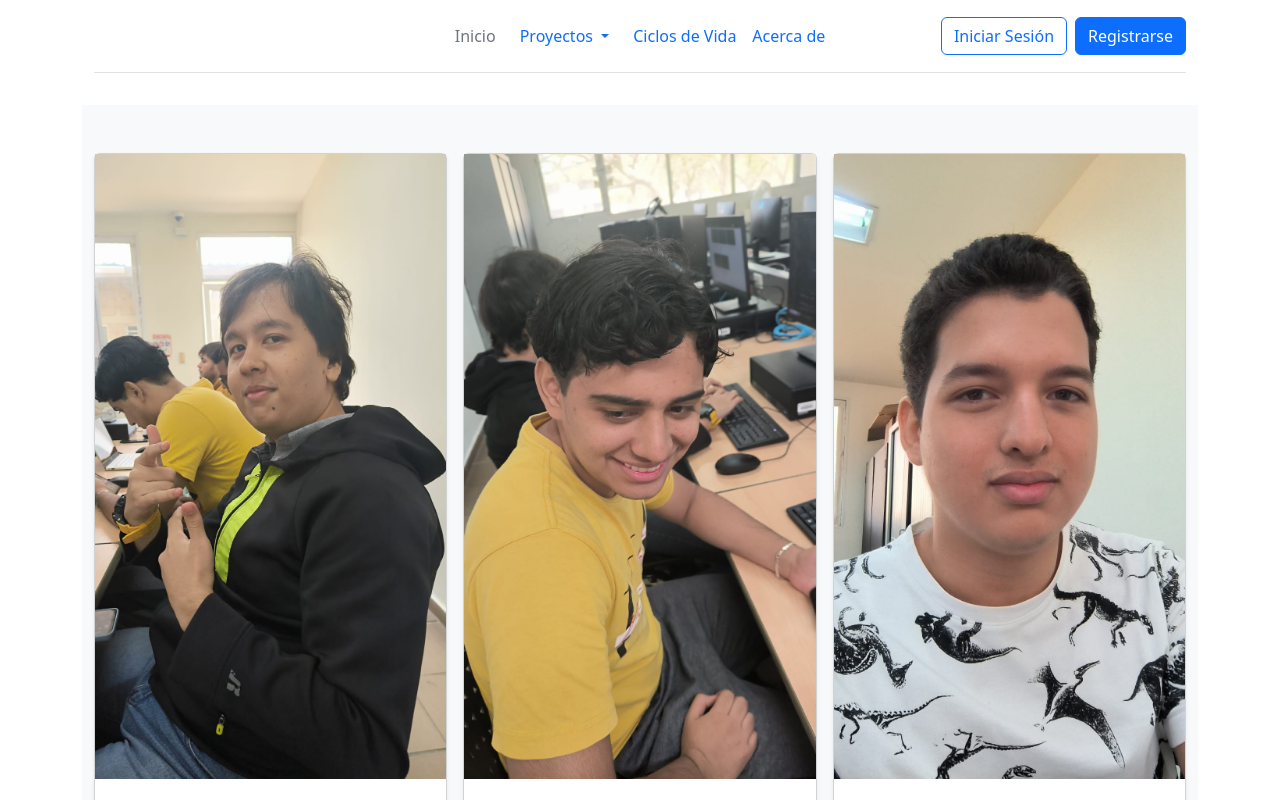
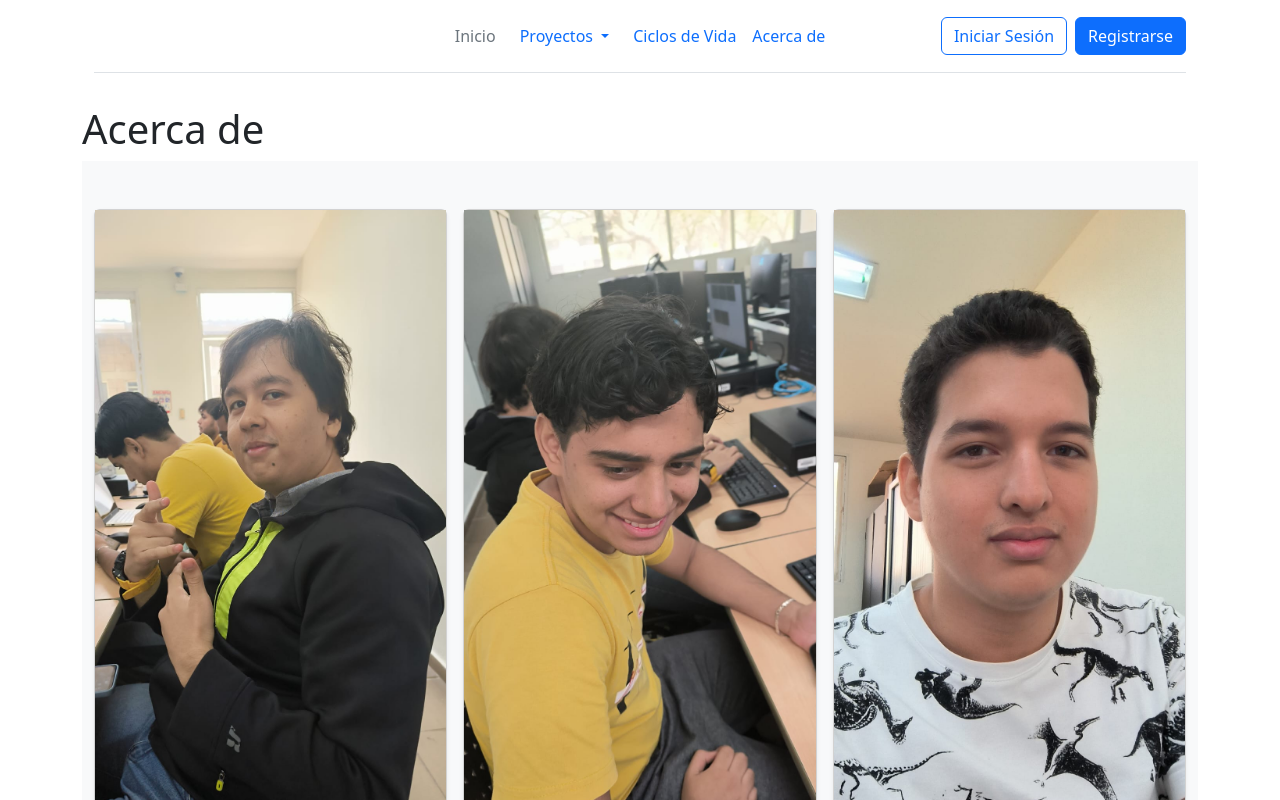
Before and after one commit to jdrioisaza/proyecto01, an Angular app: page /about in a window 1280 px wide. Shown: the top 800 px of the page. Built offline with nearby package versions, Linux system fonts and the light colour scheme.

Commit message:
h1 include

```diff
--- a/src/app/componentes/acerca-de/acerca-de.component.html
+++ b/src/app/componentes/acerca-de/acerca-de.component.html
@@ -1,3 +1,4 @@
+<h1>Acerca de</h1>
 <div class="album py-5 bg-body-tertiary">
   <div class="container">
     <div class="row row-cols-1 row-cols-sm-2 row-cols-md-3 g-3">
--- a/src/app/componentes/proyectos/scrumteam/scrumteam.component.html
+++ b/src/app/componentes/proyectos/scrumteam/scrumteam.component.html
@@ -1,4 +1,5 @@
 <div class="row">
+  <h1>SCRUM Team</h1>
   <div class="col-lg-4">
     <img
       src="../../../assets/img/master.jpg"
```
